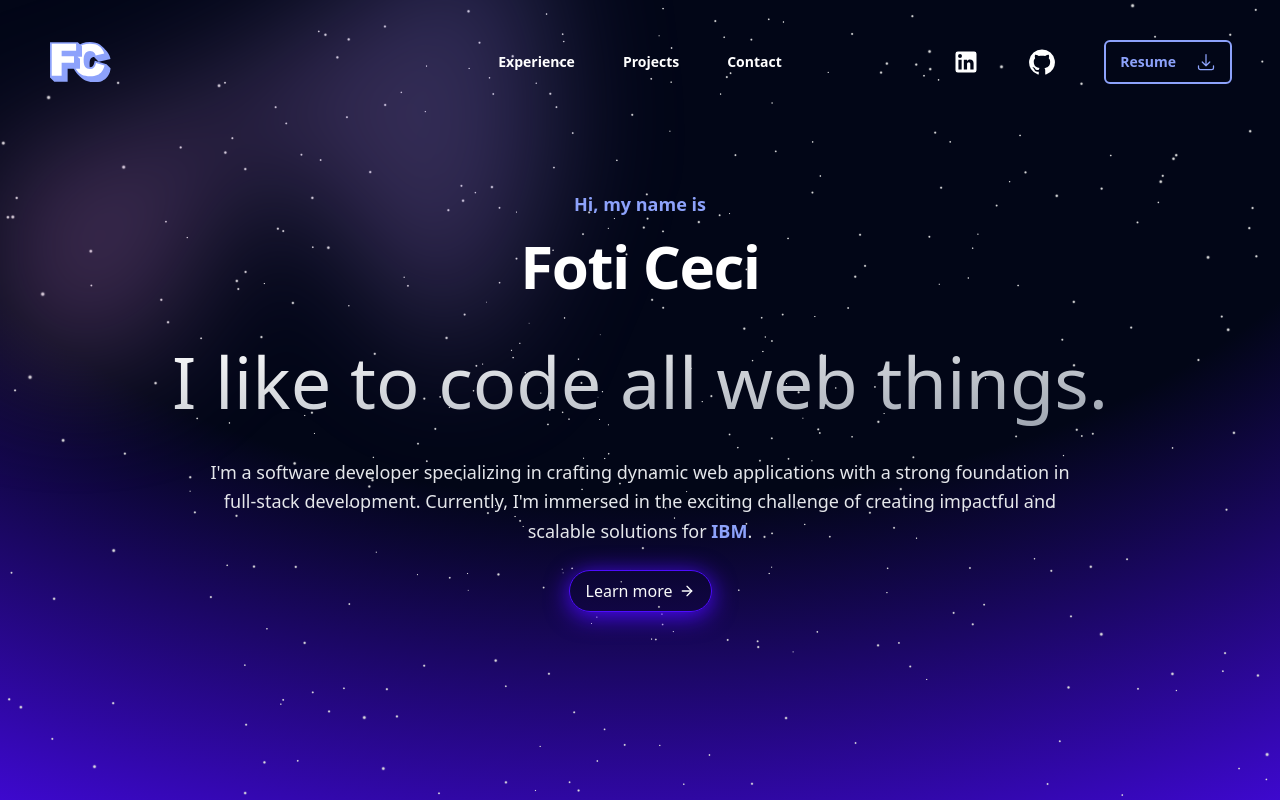
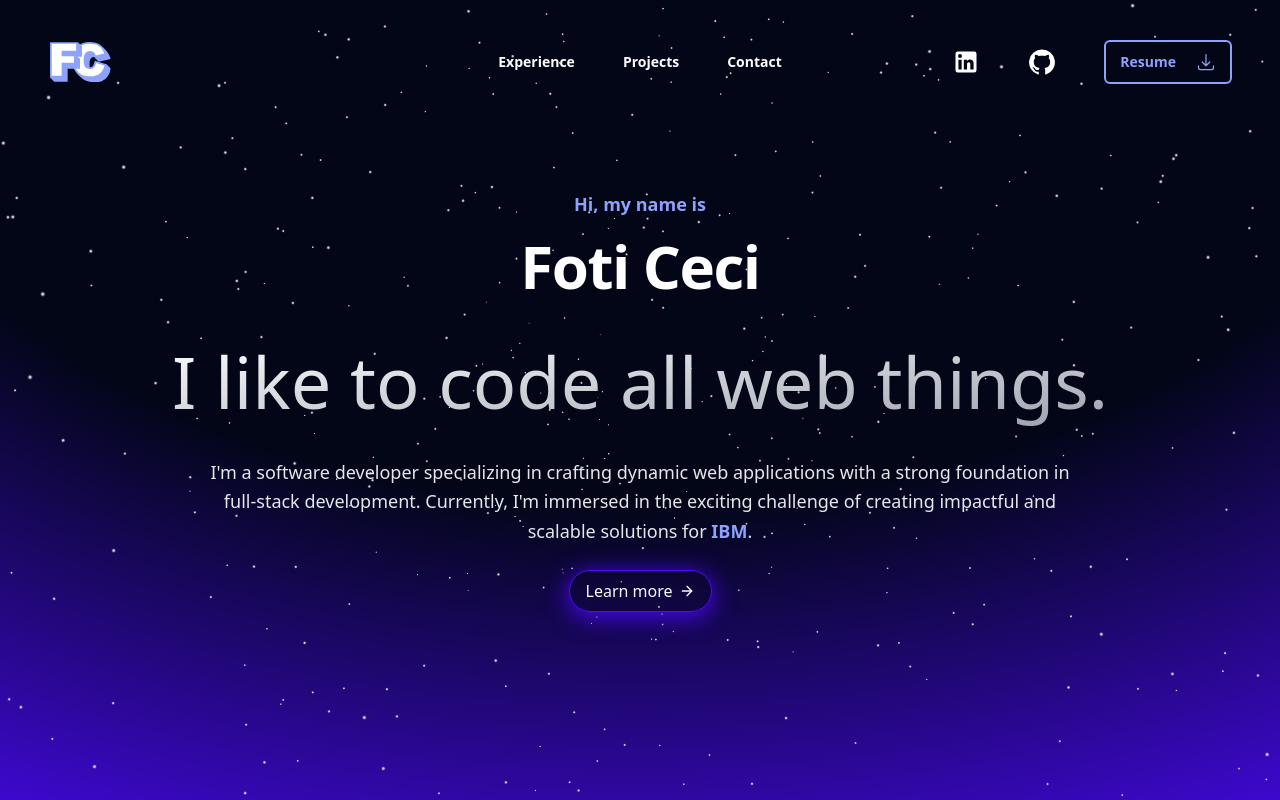
Before and after one commit to fotinh0/foti-ceci-portfolio, a React (Vite) app: page / in a window 1280 px wide. Shown: the top 800 px of the page. Built offline with nearby package versions, Linux system fonts and the light colour scheme.

Commit message:
update contact spacing

```diff
--- a/src/components/Contact.jsx
+++ b/src/components/Contact.jsx
@@ -25,23 +25,11 @@ export default function Contact() {
 
   return (
     <div id="contact" className="isolate px-6 py-56 lg:px-8">
-      <div
-        className="absolute inset-x-0 top-[-10rem] -z-10 transform-gpu overflow-hidden blur-3xl sm:top-[-20rem]"
-        aria-hidden="true"
-      >
-        <div
-          className="relative left-1/2 -z-10 aspect-[1155/678] w-[36.125rem] max-w-none -translate-x-1/2 rotate-[30deg] bg-gradient-to-tr from-[#ff80b5] to-[#9089fc] opacity-30 sm:left-[calc(50%-40rem)] sm:w-[72.1875rem]"
-          style={{
-            clipPath:
-              "polygon(74.1% 44.1%, 100% 61.6%, 97.5% 26.9%, 85.5% 0.1%, 80.7% 2%, 72.5% 32.5%, 60.2% 62.4%, 52.4% 68.1%, 47.5% 58.3%, 45.2% 34.5%, 27.5% 76.7%, 0.1% 64.9%, 17.9% 100%, 27.6% 76.8%, 76.1% 97.7%, 74.1% 44.1%)",
-          }}
-        />
-      </div>
       <div className="mx-auto max-w-2xl text-center">
         <h2 className="text-3xl font-bold tracking-tight text-white sm:text-4xl">
           Get In Touch
         </h2>
-        <p className="mt-2 text-lg leading-8 text-gray-300">
+        <p className="mt-12 text-lg leading-8 text-gray-300">
           Whether you have questions or just want to say hello, don&apos;t
           hesitate to get in touch. You can reach me by filling out the form
           below or emailing me directly at{" "}
```
